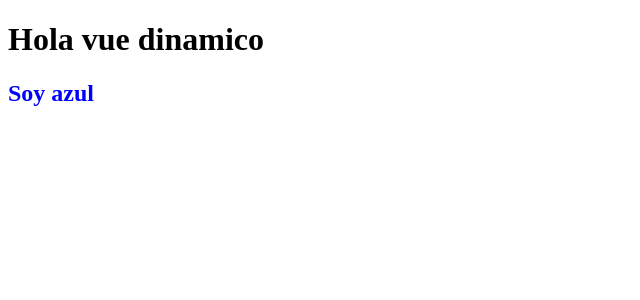
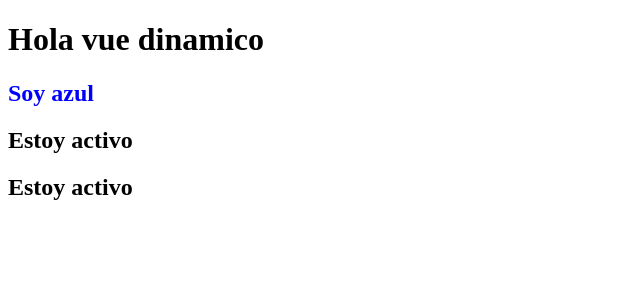
Before and after one commit to DeNialDev/CursoVue, a Vue app: page / in a window 1280 px wide. Shown: the top 300 px of the page, without its empty margins (0-640 px from the left). Built offline with nearby package versions, Linux system fonts and the light colour scheme.

Commit message:
v-if-vshow

```diff
--- a/src/App.vue
+++ b/src/App.vue
@@ -1,11 +1,15 @@
 <script setup>
- const vueDinamico = 'vue dinamico'
+ const vueDynamic = 'vue dinamico'
  const styleColor = 'color: blue'
+ const isActive = true
 </script>
 
 <template>
-	<h1>Hola {{vueDinamico}}</h1>
+	<h1>Hola {{vueDynamic}}</h1>
 	<h2 :style="styleColor">Soy azul</h2>
+	<h2 v-if="isActive">Estoy activo</h2>
+	<p v-if="!isActive">Estoy inactivo</p>
+	<h2 v-show="isActive">Estoy activo</h2>
 </template>
 
 <style>
```
